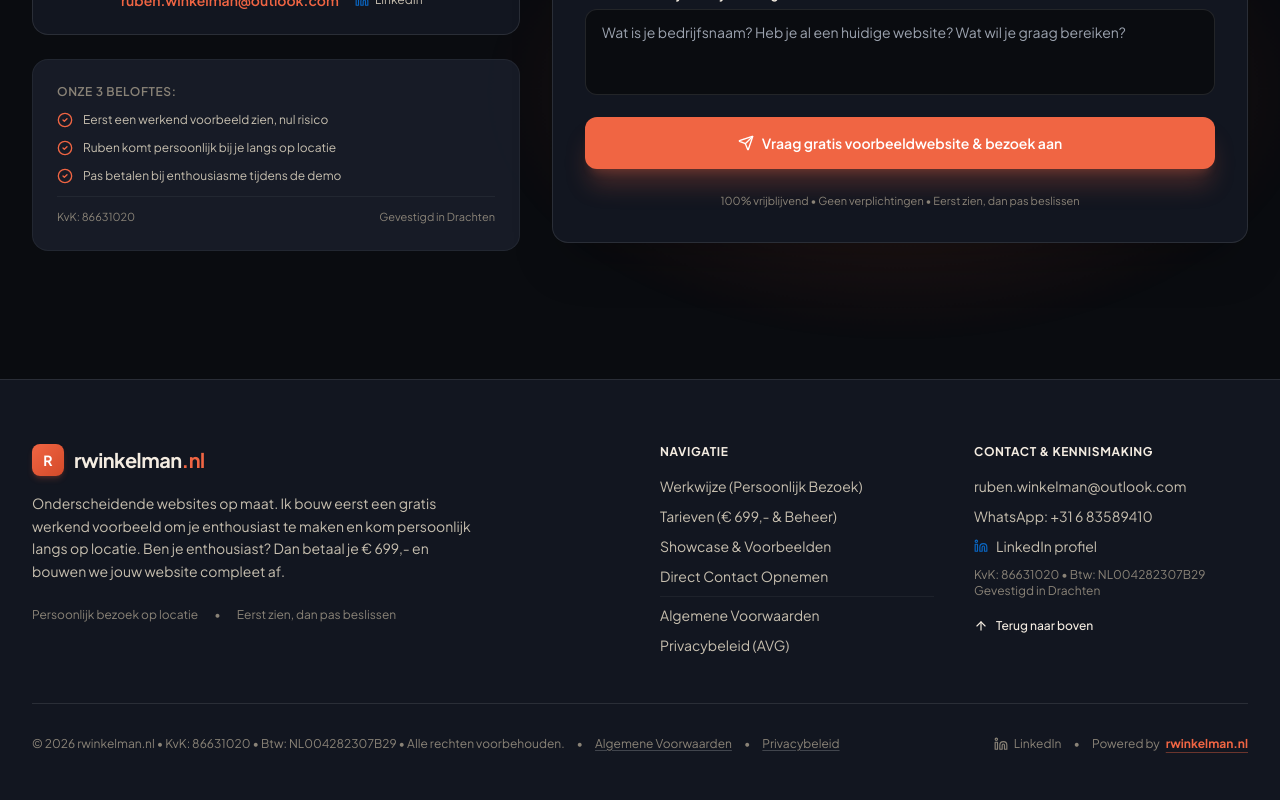
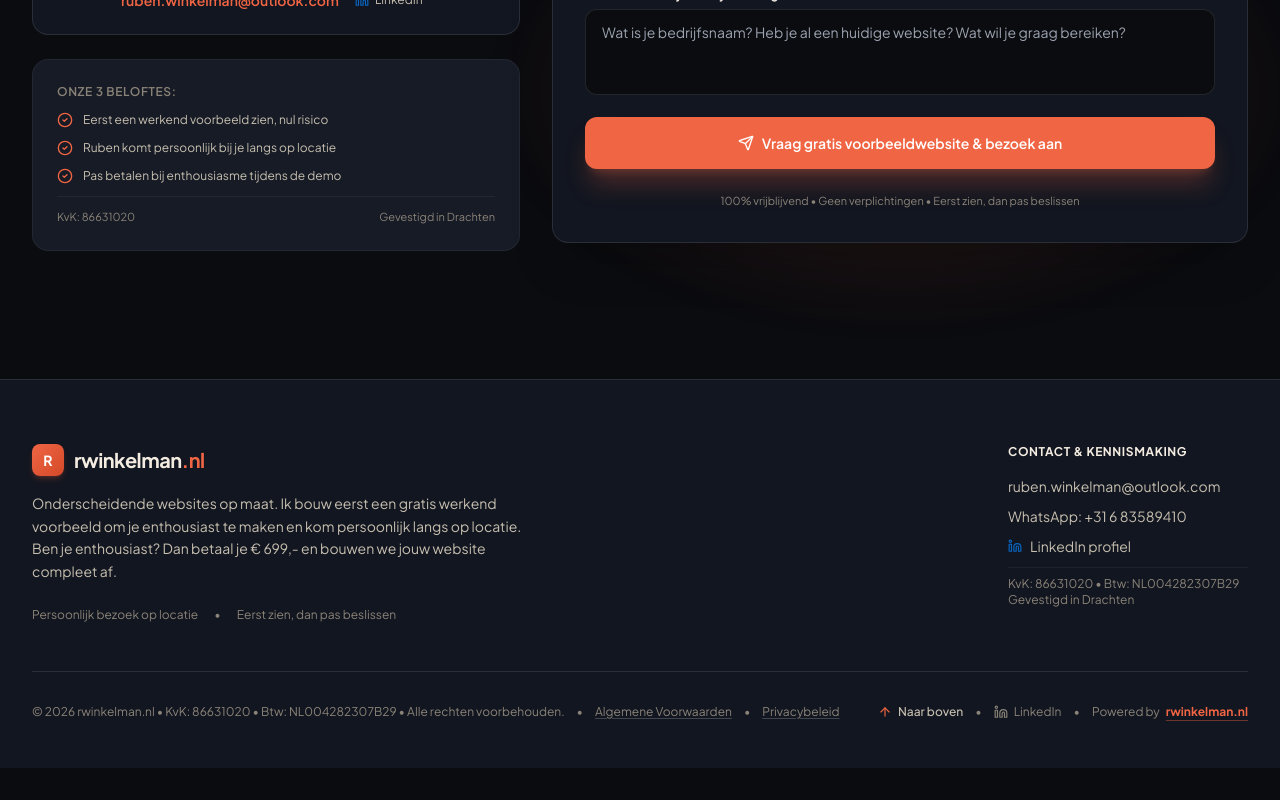
Before and after one commit to rubenwinkelman/rwinkelman, a React (Vite) app: page / in a window 1280 px wide. Shown: the part 7901-8701 px from the top of the page. After the commit the page ends 8669 px from the top, so only its background shows below. Built offline with nearby package versions, Linux system fonts and the light colour scheme.

Commit message:
Remove redundant Navigatie column and move back-to-top button to bottom bar

```diff
--- a/src/components/Footer.jsx
+++ b/src/components/Footer.jsx
@@ -11,10 +11,10 @@ export default function Footer({ onOpenLegal }) {
       <div className="max-w-7xl mx-auto px-4 md:px-8">
 
         {/* Main Footer Row */}
-        <div className="grid grid-cols-1 md:grid-cols-4 gap-10 pb-12 border-b border-white/10">
+        <div className="flex flex-col md:flex-row md:items-start md:justify-between gap-10 pb-12 border-b border-white/10">
 
           {/* Brand Info */}
-          <div className="md:col-span-2 space-y-4">
+          <div className="space-y-4 max-w-lg">
             <div className="flex items-center gap-2.5">
               <div className="w-8 h-8 rounded-lg bg-gradient-to-br from-brand-accent to-[#D44A29] flex items-center justify-center text-white font-bold text-sm shadow-md shadow-brand-accent/20">
                 R
@@ -24,7 +24,7 @@ export default function Footer({ onOpenLegal }) {
               </span>
             </div>
 
-            <p className="text-sm text-brand-sandMuted max-w-md leading-relaxed">
+            <p className="text-sm text-brand-sandMuted leading-relaxed">
               Onderscheidende websites op maat. Ik bouw eerst een gratis werkend voorbeeld om je enthousiast te maken en kom persoonlijk langs op locatie. Ben je enthousiast? Dan betaal je € 699,- en bouwen we jouw website compleet af.
             </p>
 
@@ -35,55 +35,8 @@ export default function Footer({ onOpenLegal }) {
             </div>
           </div>
 
-          {/* Navigation Links */}
-          <div>
-            <h4 className="text-xs font-bold uppercase tracking-wider text-brand-sand mb-4">
-              Navigatie
-            </h4>
-            <ul className="space-y-2.5 text-sm text-brand-sandMuted">
-              <li>
-                <a href="#werkwijze" className="hover:text-brand-sand transition-colors">
-                  Werkwijze (Persoonlijk Bezoek)
-                </a>
-              </li>
-              <li>
-                <a href="#tarieven" className="hover:text-brand-sand transition-colors">
-                  Tarieven (€ 699,- &amp; Beheer)
-                </a>
-              </li>
-              <li>
-                <a href="#showcase" className="hover:text-brand-sand transition-colors">
-                  Showcase &amp; Voorbeelden
-                </a>
-              </li>
-              <li>
-                <a href="#contact" className="hover:text-brand-sand transition-colors">
-                  Direct Contact Opnemen
-                </a>
-              </li>
-              <li className="pt-2 border-t border-white/5">
-                <button
-                  type="button"
-                  onClick={() => onOpenLegal && onOpenLegal('voorwaarden')}
-                  className="hover:text-brand-sand transition-colors text-left block w-full"
-                >
-                  Algemene Voorwaarden
-                </button>
-              </li>
-              <li>
-                <button
-                  type="button"
-                  onClick={() => onOpenLegal && onOpenLegal('privacy')}
-                  className="hover:text-brand-sand transition-colors text-left block w-full"
-                >
-                  Privacybeleid (AVG)
-                </button>
-              </li>
-            </ul>
-          </div>
-
           {/* Contact Details */}
-          <div>
+          <div className="md:min-w-[240px]">
             <h4 className="text-xs font-bold uppercase tracking-wider text-brand-sand mb-4">
               Contact &amp; Kennismaking
             </h4>
@@ -114,22 +67,13 @@ export default function Footer({ onOpenLegal }) {
                   <span>LinkedIn profiel</span>
                 </a>
               </li>
-              <li>
-                <span className="text-xs text-brand-sandDim block mt-1">
+              <li className="pt-2 border-t border-white/5">
+                <span className="text-xs text-brand-sandDim block">
                   KvK: 86631020 &bull; Btw: NL004282307B29
                 </span>
                 <span className="text-xs text-brand-sandDim block">
                   Gevestigd in Drachten
                 </span>
-              </li>
-              <li className="pt-2">
-                <button
-                  onClick={scrollToTop}
-                  className="inline-flex items-center gap-2 text-xs text-brand-sand hover:text-brand-accent transition-colors font-medium"
-                >
-                  <ArrowUp className="w-3.5 h-3.5" />
-                  <span>Terug naar boven</span>
-                </button>
               </li>
             </ul>
           </div>
@@ -144,7 +88,7 @@ export default function Footer({ onOpenLegal }) {
             <button
               type="button"
               onClick={() => onOpenLegal && onOpenLegal('voorwaarden')}
-              className="hover:text-brand-sand transition-colors underline decoration-white/20 underline-offset-2"
+              className="hover:text-brand-sand transition-colors underline decoration-white/20 underline-offset-2 cursor-pointer"
             >
               Algemene Voorwaarden
             </button>
@@ -152,13 +96,23 @@ export default function Footer({ onOpenLegal }) {
             <button
               type="button"
               onClick={() => onOpenLegal && onOpenLegal('privacy')}
-              className="hover:text-brand-sand transition-colors underline decoration-white/20 underline-offset-2"
+              className="hover:text-brand-sand transition-colors underline decoration-white/20 underline-offset-2 cursor-pointer"
             >
               Privacybeleid
             </button>
           </div>
 
           <div className="flex items-center gap-3">
+            <button
+              type="button"
+              onClick={scrollToTop}
+              className="inline-flex items-center gap-1.5 text-brand-sandMuted hover:text-brand-accent transition-colors font-medium cursor-pointer"
+              title="Terug naar boven"
+            >
+              <ArrowUp className="w-3.5 h-3.5 text-brand-accent" />
+              <span>Naar boven</span>
+            </button>
+            <span>&bull;</span>
             <a
               href="https://www.linkedin.com/in/ruben-winkelman-902ba01b4/"
               target="_blank"
```
